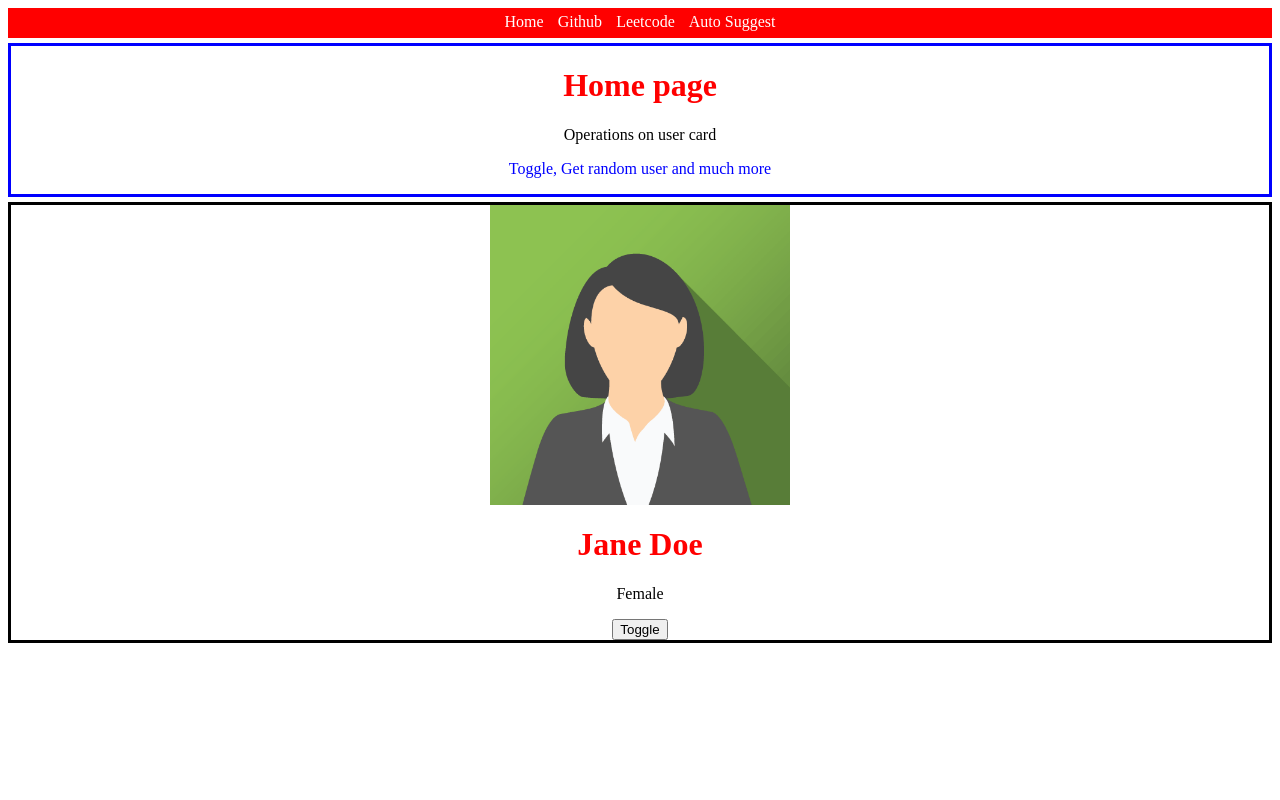
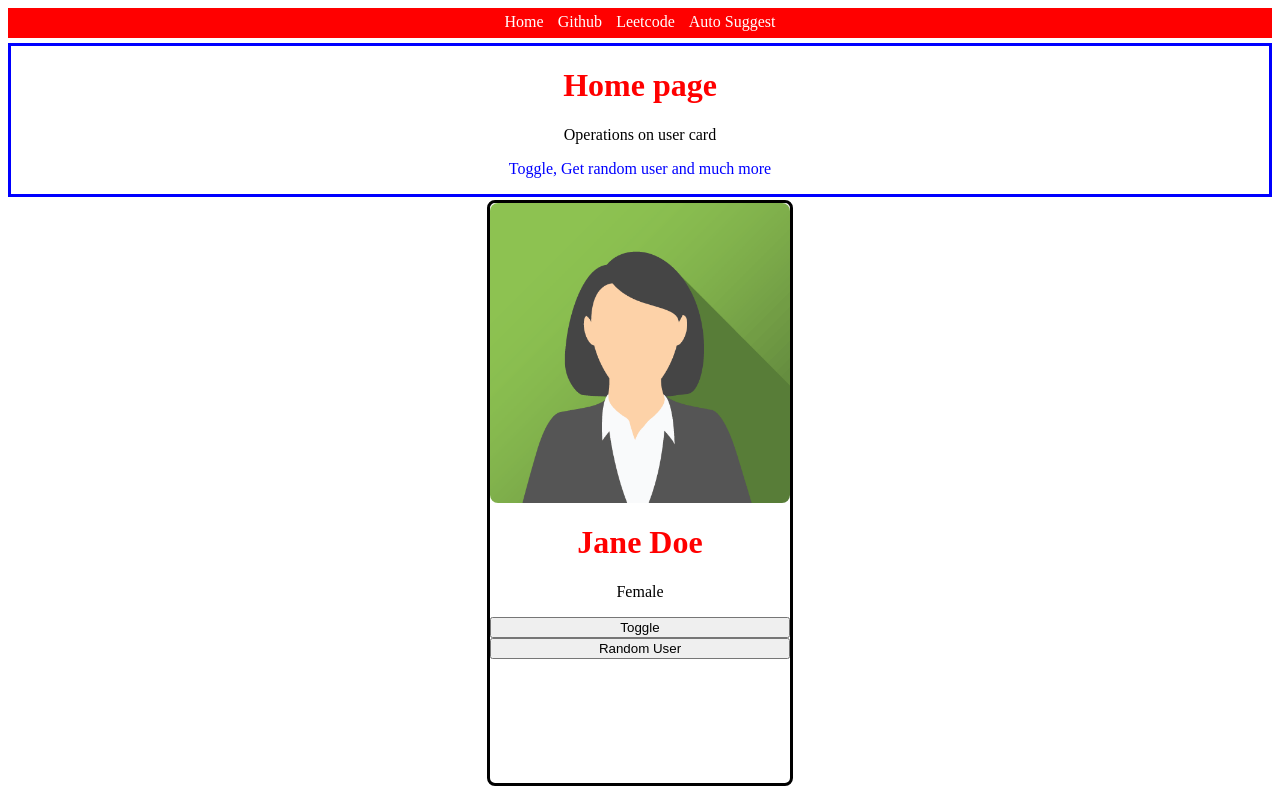
Before and after one commit to emanogna/auto-suggest, a website: page frontend/index.html in a window 1280 px wide. Drawn offline with Linux system fonts and the light colour scheme.

Commit message:
added random user

```diff
--- a/frontend/index.css
+++ b/frontend/index.css
@@ -40,10 +40,13 @@
 }
 
 #card{
+    align-items: center;
+    margin-top: 5px;
     border: 3px solid black;
-    align-items: center;
-    margin: 0px auto;
-    margin-top: 5px;
+    width: 300px;
+    height: 580px;
+    margin: 3px auto;
+    border-radius: 8px;
 }
 
 #card-img{
@@ -56,8 +59,13 @@
 img{
     width: 300px;
     height: 300px;
+    border-radius: 8px;
 }
 
 #action{
     text-align: center;
 }
+
+button{
+    width: 100%;
+}
--- a/frontend/index.html
+++ b/frontend/index.html
@@ -25,7 +25,8 @@
         <div id="action">
             <h1 id="card-name"> Jane Doe </h1>
             <p id="card-gender"> Female </p>
-            <button id=""toggle-btn onclick="toggle()"> Toggle </button>
+            <button onclick="toggle()"> Toggle </button>
+            <button onclick="getRandomUser()">Random User</button>
         </div>
     </div>
     <script src="index.js"></script>
--- a/frontend/index.js
+++ b/frontend/index.js
@@ -13,6 +13,9 @@
 
 let curUserId = 0;
 function toggle(){
+
+    //console.log("frontend");
+
     if(curUserId == 0)
         curUserId = 1;
     else
@@ -23,6 +26,36 @@
 
     //name
     document.getElementById("card-name").innerText=users[curUserId].name;
+
+    //gender
+    document.getElementById("card-gender").innerText=users[curUserId].gender;
+}
+
+function getRandomUser(){
+    fetch("https://randomuser.me/api")
+        .then(function (data){
+            return data.json()
+        })
+        .then(function (parsedData){
+            //console.log(parsedData)
+            let gender = parsedData.results[0].gender;
+
+            let first = parsedData.results[0].name.first;
+            let last = parsedData.results[0].name.last;
+
+            let name = first + " " + last;
+            //console.log("name");
+
+            let imageUrl = parsedData.results[0].picture.large;
+
+            //gender
+            document.getElementById("card-gender").innerText=gender;
+            //name
+            document.getElementById("card-name").innerText=name
+            //image
+            document.getElementById("img").src=imageUrl
+
+        })
 }
 
 console.log("Hello from JS");
--- a/server.js
+++ b/server.js
@@ -2,7 +2,7 @@
 
 const app = express()
 
-const PORT = process.env.PORT || 3002;
+const PORT = process.env.PORT || 3002
 
 // web server :
 app.use(express.static("frontend"))
```
